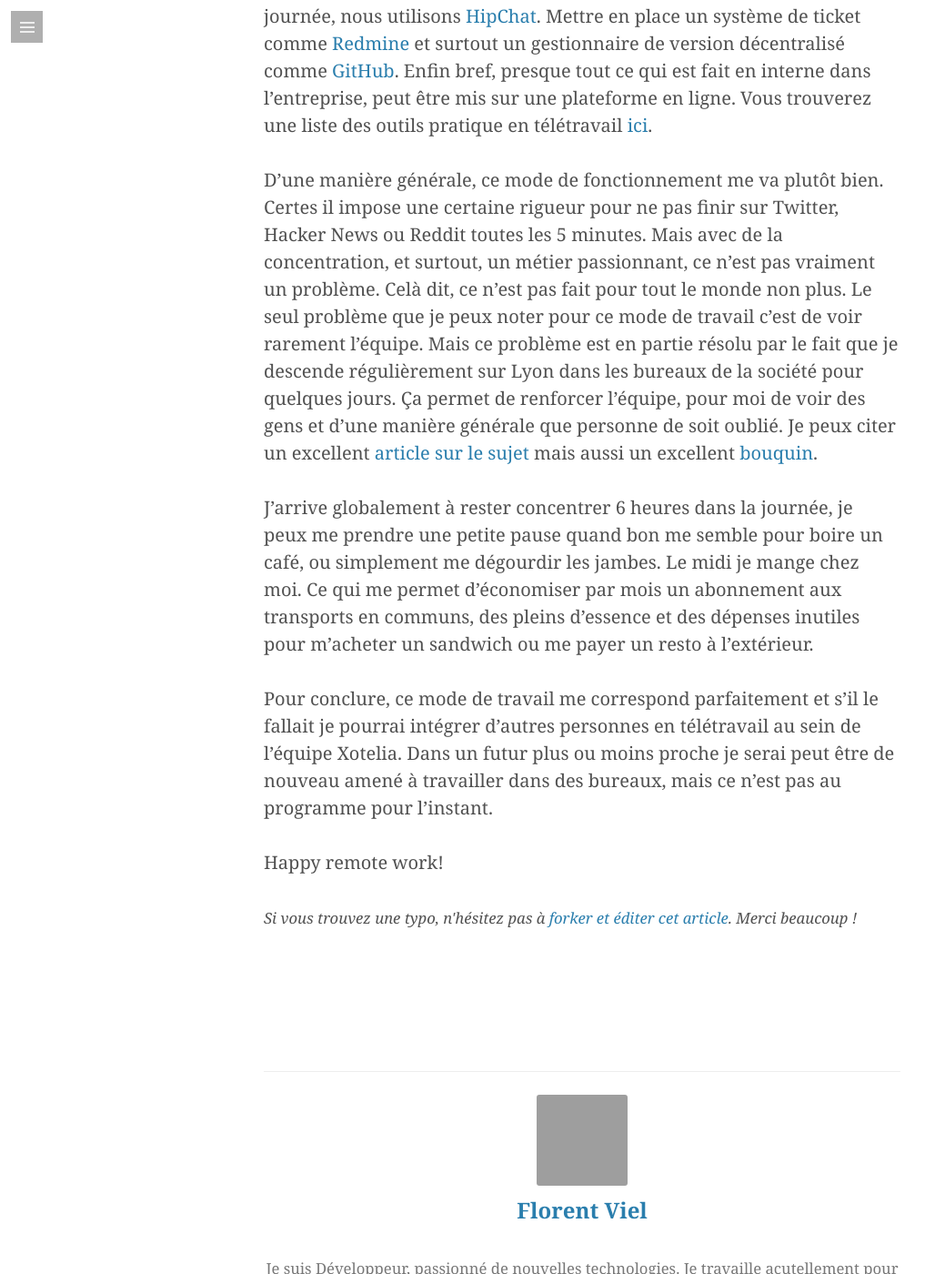
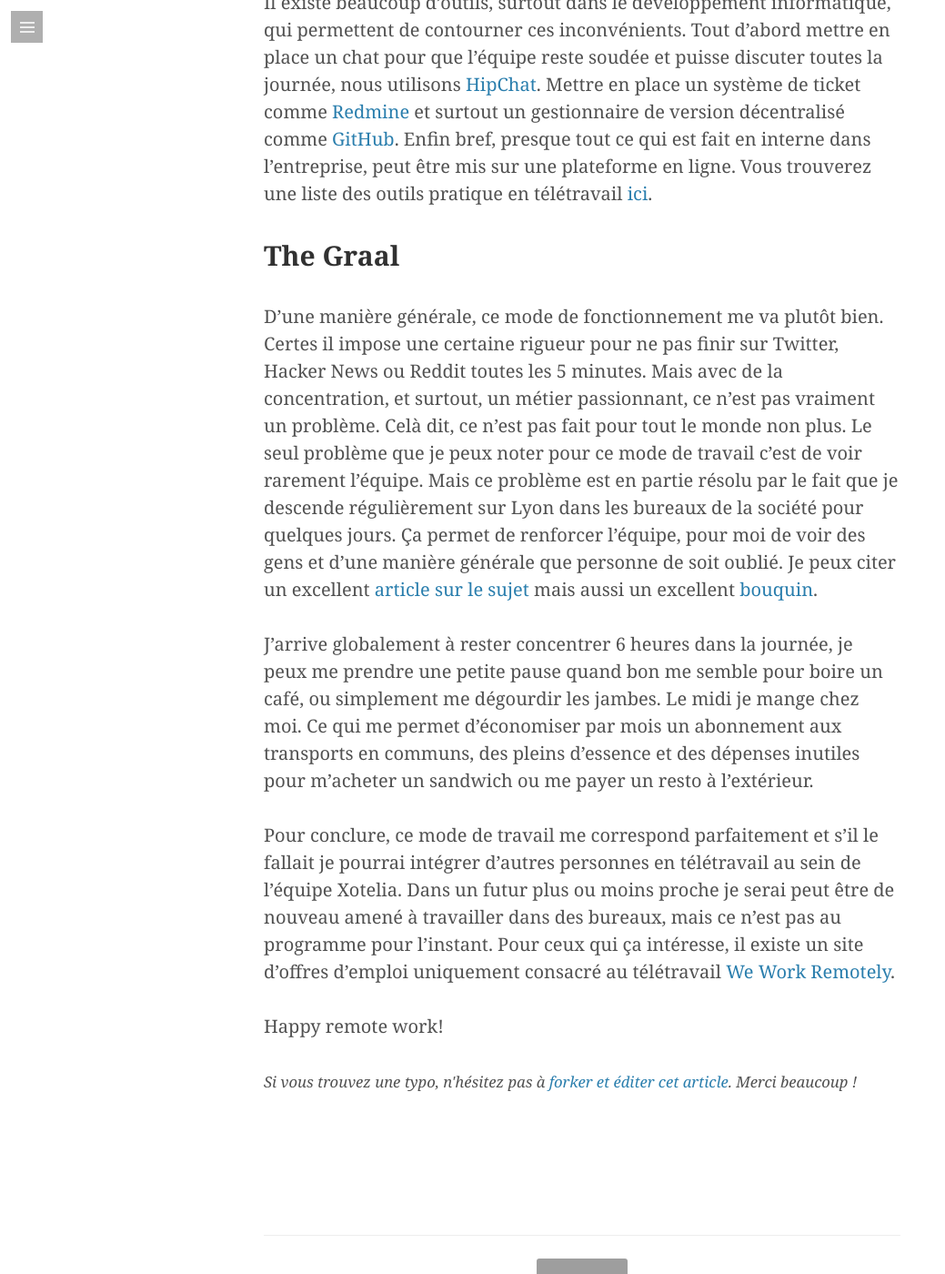
Before and after one commit to luxifer/luxifer.github.io, a Jekyll site: the page built from _posts/2015-03-06-mes-impressions-sur-le-teletravail.md, in a window 1280 px wide and 1400 px high, scrolled down 1175 px. Shown: the whole window at 91% size, without its empty margins (0-1039 px from the left). Built offline with Jekyll 4.4.1, drawn with Linux system fonts in a browser that asks for light colours; some web fonts are replaced; Markdown is read by kramdown in place of the engine named in the settings; a script that is not in the unit is left out; comment, search, counter and statistics services are not loaded; some of the changed text lies outside the part shown; grey boxes are pictures that could not be loaded.

Commit message:
enhancements

```diff
--- a/_posts/2015-03-06-mes-impressions-sur-le-teletravail.md
+++ b/_posts/2015-03-06-mes-impressions-sur-le-teletravail.md
@@ -31,10 +33,12 @@ Il faut savoir qu'il y à quand même quelques inconvénients :
 
 Il existe beaucoup d'outils, surtout dans le développement informatique, qui permettent de contourner ces inconvénients. Tout d'abord mettre en place un chat pour que l'équipe reste soudée et puisse discuter toutes la journée, nous utilisons [HipChat](https://www.hipchat.com/). Mettre en place un système de ticket comme [Redmine](https://plan.io/) et surtout un gestionnaire de version décentralisé comme [GitHub](https://github.com/). Enfin bref, presque tout ce qui est fait en interne dans l'entreprise, peut être mis sur une plateforme en ligne. Vous trouverez une liste des outils pratique en télétravail [ici](http://thenextweb.com/apps/2014/12/06/tools-remote-teams/).
 
+## The Graal
+
 D'une manière générale, ce mode de fonctionnement me va plutôt bien. Certes il impose une certaine rigueur pour ne pas finir sur Twitter, Hacker News ou Reddit toutes les 5 minutes. Mais avec de la concentration, et surtout, un métier passionnant, ce n'est pas vraiment un problème. Celà dit, ce n'est pas fait pour tout le monde non plus. Le seul problème que je peux noter pour ce mode de travail c'est de voir rarement l'équipe. Mais ce problème est en partie résolu par le fait que je descende régulièrement sur Lyon dans les bureaux de la société pour quelques jours. Ça permet de renforcer l'équipe, pour moi de voir des gens et d'une manière générale que personne de soit oublié. Je peux citer un excellent [article sur le sujet](http://justinjackson.ca/remote/) mais aussi un excellent [bouquin](http://www.amazon.fr/Remote-Required-David-Heinemeier-Hansson/dp/0091954673/).
 
 J'arrive globalement à rester concentrer 6 heures dans la journée, je peux me prendre une petite pause quand bon me semble pour boire un café, ou simplement me dégourdir les jambes. Le midi je mange chez moi. Ce qui me permet d'économiser par mois un abonnement aux transports en communs, des pleins d'essence et des dépenses inutiles pour m'acheter un sandwich ou me payer un resto à l'extérieur.
 
-Pour conclure, ce mode de travail me correspond parfaitement et s'il le fallait je pourrai intégrer d'autres personnes en télétravail au sein de l'équipe Xotelia. Dans un futur plus ou moins proche je serai peut être de nouveau amené à travailler dans des bureaux, mais ce n'est pas au programme pour l'instant.
+Pour conclure, ce mode de travail me correspond parfaitement et s'il le fallait je pourrai intégrer d'autres personnes en télétravail au sein de l'équipe Xotelia. Dans un futur plus ou moins proche je serai peut être de nouveau amené à travailler dans des bureaux, mais ce n'est pas au programme pour l'instant. Pour ceux qui ça intéresse, il existe un site d'offres d'emploi uniquement consacré au télétravail [We Work Remotely](https://weworkremotely.com/).
 
 Happy remote work!
```
Also changed, not shown: other parts of _posts/2015-03-06-mes-impressions-sur-le-teletravail.md (+2 -0 lines).
